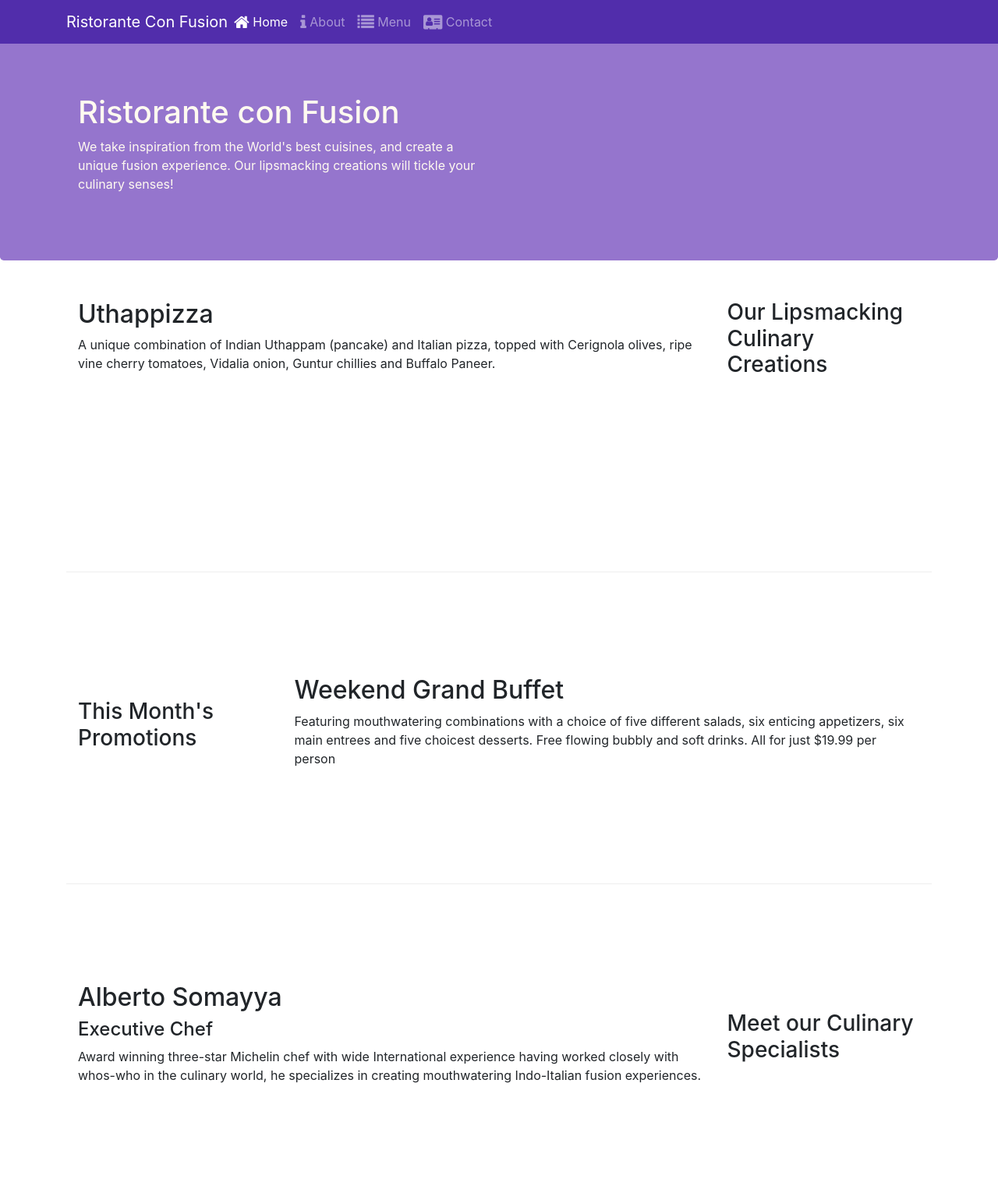
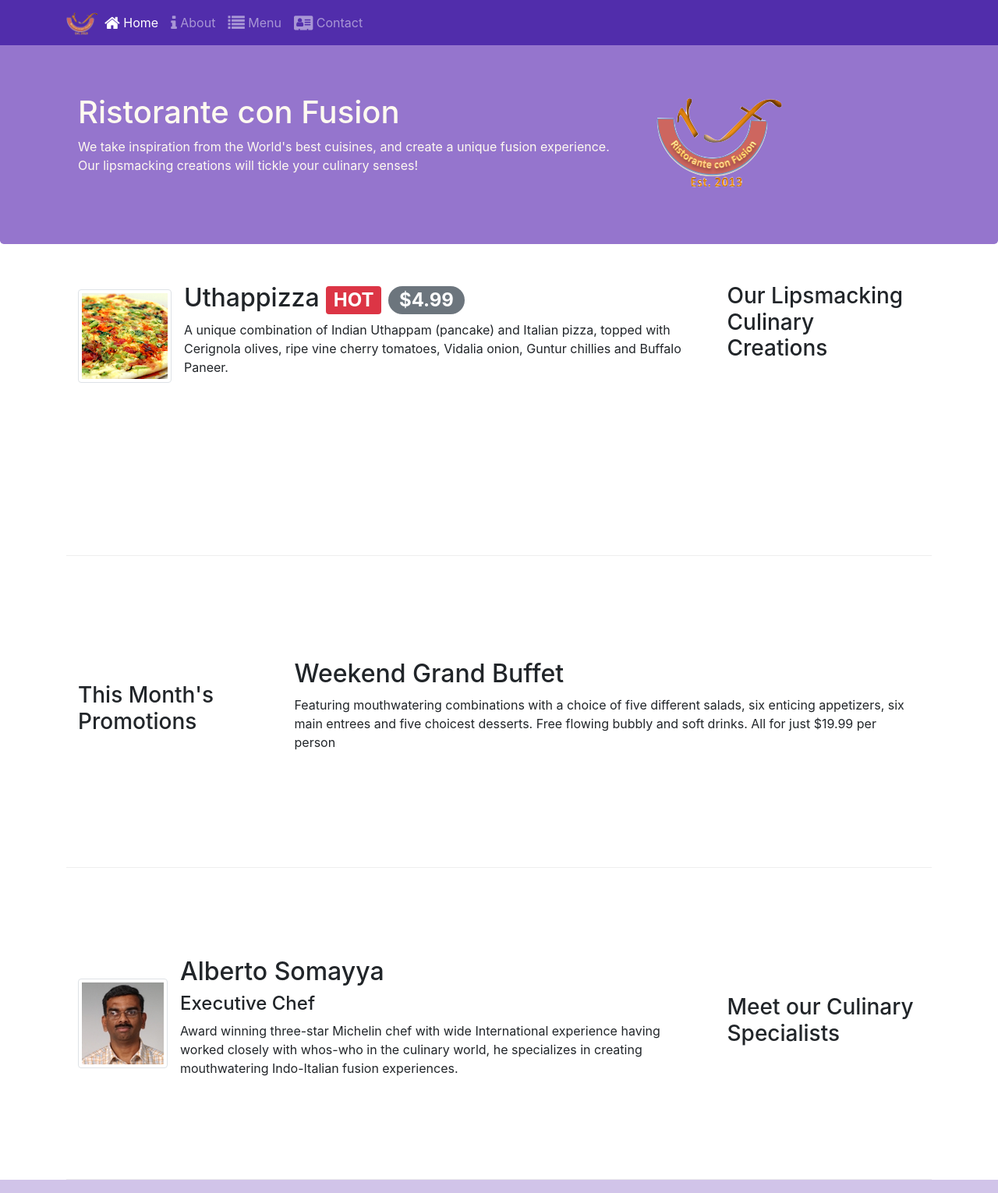
Before and after one commit to koutsosg/courseraBootstrap4, a website: page index.html in a window 1280 px wide. Shown: the top 1530 px of the page at 78% size. Drawn offline with nearby package versions, Linux system fonts and the light colour scheme.

Commit message:
Alerting Users

```diff
--- a/index.html
+++ b/index.html
@@ -19,7 +19,7 @@
     <nav class="navbar navbar-dark navbar-expand-sm fixed-top">
         <div class="container">
             <button class="navbar-toggler" type="button" data-toggle="collapse" data-target="#Navbar"><span class="navbar-toggler-icon"></span></button>
-            <a class="navbar-brand mr-auto" href="./index.html">Ristorante Con Fusion</a>
+            <a class="navbar-brand mr-auto" href="./index.html"><img src="img/logo.png" height="30" width="41"></a>
             <div class="colapse navbar-collapse" id="Navbar">
                 <ul class="navbar-nav mr-auto">
                     <li class="nav-item active"><a class="nav-link" href="#"><span class="fa fa-home fa-lg"></span> Home</a></li>
@@ -33,11 +33,13 @@
     <header class="jumbotron">
         <div class="container">
             <div class="row row-header">
-                <div class="col-12 col-sm-6">
+                <div class="col-12 col-sm-8">
                     <h1>Ristorante con Fusion</h1>
                     <p>We take inspiration from the World's best cuisines, and create a unique fusion experience. Our lipsmacking creations will tickle your culinary senses!</p>
                 </div>
-                <div class="col-12 col-sm-6">
+                <div class="col-12 col-sm align-self-center">
+                    <img src="img/logo.png" class="img-fluid">
+
                 </div>
             </div>
         </div>
@@ -49,9 +51,21 @@
                 <h3>Our Lipsmacking Culinary Creations</h3>
             </div>
             <div class="col col-sm order-sm-first col-md">
-                <h2>Uthappizza</h2>
-                <p>A unique combination of Indian Uthappam (pancake) and Italian pizza, topped with Cerignola olives, ripe vine cherry tomatoes, Vidalia onion, Guntur chillies and Buffalo Paneer.</p>
-            </div>
+                <div class="media">
+                    <img class="f-flex mr-3 img-thumbnail align-self-center"
+                    src="img/uthappizza.png" alt="uthappizza">
+                    <div class="media-body">
+                        <h2 class="mt-0">Uthappizza
+                            <span class="badge badge-danger">HOT</span> <span class="badge badge-pill badge-secondary">$4.99</span>
+                        </h2>
+
+                        <p>A unique combination of Indian Uthappam (pancake) and Italian pizza, topped with Cerignola olives, ripe vine cherry tomatoes, Vidalia onion, Guntur chillies and Buffalo Paneer.</p>
+
+                    </div>
+
+                    </div>
+
+               </div>
         </div>
 
 
@@ -70,10 +84,21 @@
                 <h3>Meet our Culinary Specialists</h3>
             </div>
             <div class="col col-sm order-sm-first col-md">
-                <h2>Alberto Somayya</h2>
-                <h4>Executive Chef</h4>
-                <p>Award winning three-star Michelin chef with wide International experience having worked closely with whos-who in the culinary world, he specializes in creating mouthwatering Indo-Italian fusion experiences. </p>
-            </div>
+
+                <div class="media">
+                    <img class="d-flex mr-3 img-thumbnail align-self-center"
+                            src="img/alberto.png" alt="Alberto Somayya">
+                    <div class="media-body">
+                        <h2 class="mt-0">Alberto Somayya</h2>
+                        <h4>Executive Chef</h4>
+                        <p class="d-none d-sm-block">Award winning three-star Michelin chef with wide
+                            International experience having worked closely with
+                            whos-who in the culinary world, he specializes in
+                            creating mouthwatering Indo-Italian fusion experiences.
+                            </p>
+                    </div>
+                </div>
+             </div>
         </div>
     </div>
 
```
Also changed, not shown: img/alberto.png (added), img/buffet.png (added), img/logo.png (added), img/uthappizza.png (added), 1 other file.
